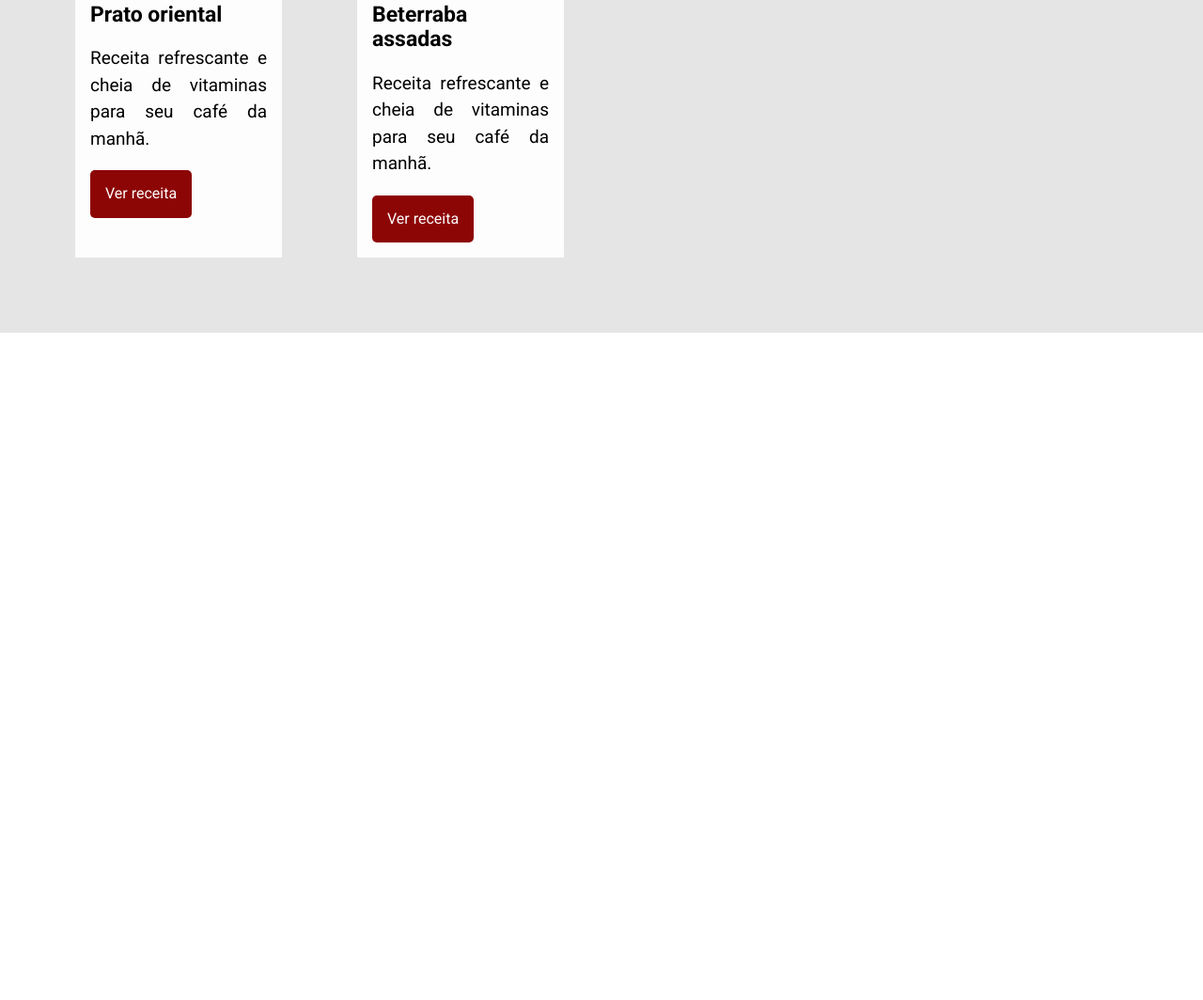
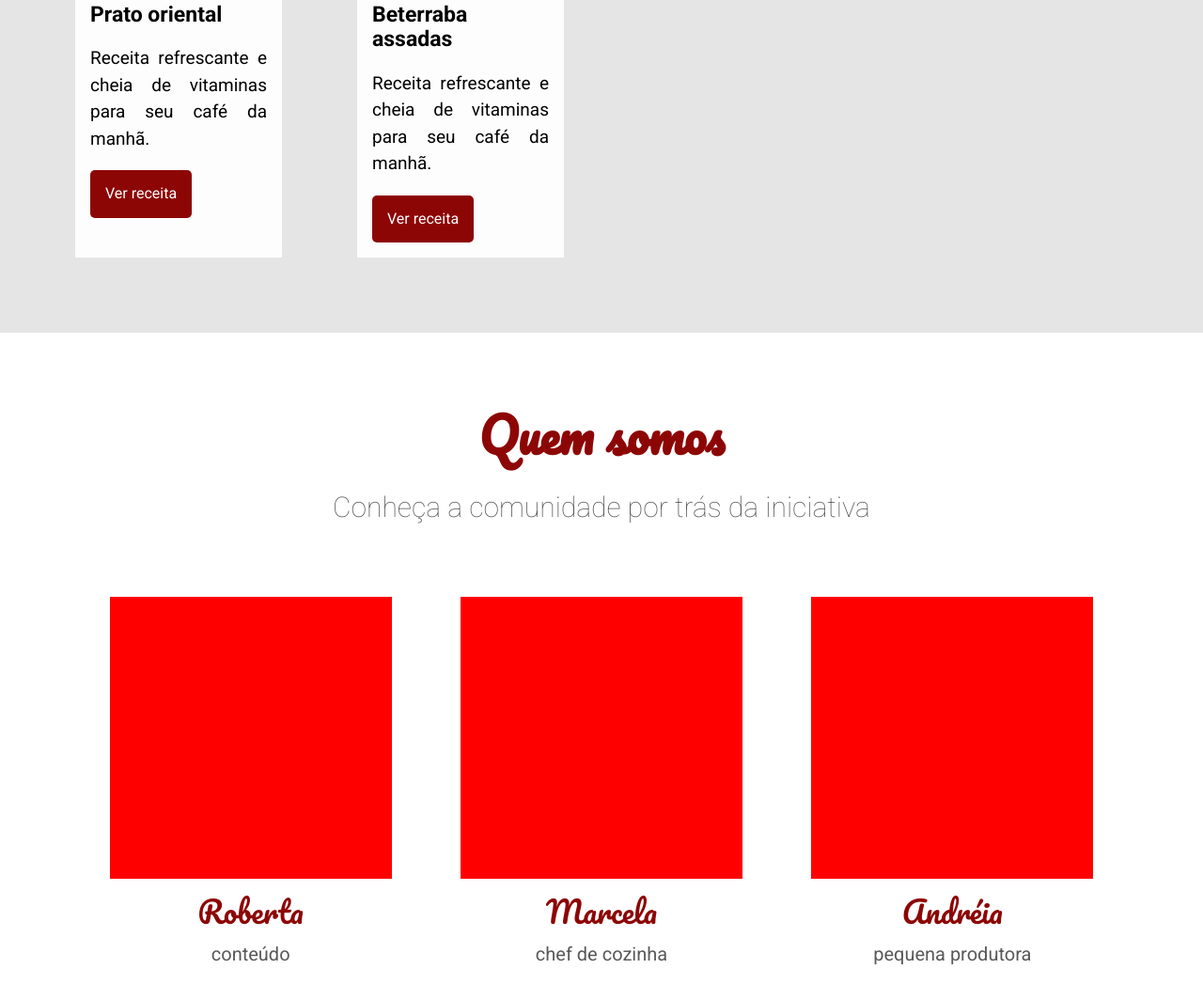
Before and after one commit to GentilSilva/ArquiteturaCss, a plain HTML site: page index.html in a window 1280 px wide. Shown: the part 1924-2988 px from the top of the page at 94% size. Before the commit the page ends 2278 px from the top, so only its background shows below. Drawn offline with Linux system fonts and the light colour scheme.

Commit message:
segundo commit - quemSomos e Pessoas

```diff
--- /dev/null
+++ b/assets/css/pessoa/pessoa-funcao.css
@@ -0,0 +1,5 @@
+.pessoa__funcao {
+    text-transform: lowercase;
+    color: #595959;
+    font-size: 1.25rem;
+}
--- /dev/null
+++ b/assets/css/pessoa/pessoa-imagem.css
@@ -0,0 +1,6 @@
+.pessoa__imagem {
+    background-color: red;
+    width: 300px;
+    height: 300px;
+    margin: 0 auto;
+}
--- /dev/null
+++ b/assets/css/pessoa/pessoa-nome.css
@@ -0,0 +1,6 @@
+.pessoa__nome {
+    margin: 1rem 0;
+    font-family: Pacifico, cursive;
+    color: #8d0606;
+    font-size: 2rem;
+}
--- /dev/null
+++ b/assets/css/pessoa/pessoa.css
@@ -0,0 +1,4 @@
+.pessoa {
+    display: flex;
+    flex-direction: column;
+}
--- /dev/null
+++ b/assets/css/pessoas.css
@@ -0,0 +1,5 @@
+.pessoas {
+    display: flex;
+    padding-top: 3rem;
+    justify-content: space-around;
+}
--- /dev/null
+++ b/assets/css/quemSomos/quemSomos-descricao.css
@@ -0,0 +1,5 @@
+.quem-somos__descricao {
+    font-weight: 100;
+    font-size: 1.875rem;
+    color: #595959;
+}
--- /dev/null
+++ b/assets/css/quemSomos/quemSomos-titulo.css
@@ -0,0 +1,6 @@
+.quem-somos__titulo {
+    margin-bottom: 1rem;
+    color: #8d0606;
+    font-size: 3.1875rem;
+    font-family: Pacifico, cursive;
+}
--- /dev/null
+++ b/assets/css/quemSomos/quemSomos.css
@@ -0,0 +1,4 @@
+.quem-somos {
+    text-align: center;
+    padding: 5rem;
+}
--- a/index.html
+++ b/index.html
@@ -25,6 +25,14 @@
         <link rel="stylesheet" href="./assets/css/receita/receita-titulo.css" />
         <link rel="stylesheet" href="./assets/css/receita/receita-descricao.css" />
         <link rel="stylesheet" href="./assets/css/receita/receita-botao.css" />
+        <link rel="stylesheet" href="./assets/css/quemSomos/quemSomos.css" />
+        <link rel="stylesheet" href="./assets/css/quemSomos/quemSomos-titulo.css" />
+        <link rel="stylesheet" href="./assets/css/quemSomos/quemSomos-descricao.css" />
+        <link rel="stylesheet" href="./assets/css/pessoas.css" />
+        <link rel="stylesheet" href="./assets/css/pessoa/pessoa.css" />
+        <link rel="stylesheet" href="./assets/css/pessoa/pessoa-imagem.css" />
+        <link rel="stylesheet" href="./assets/css/pessoa/pessoa-nome.css" />
+        <link rel="stylesheet" href="./assets/css/pessoa/pessoa-funcao.css" />
     </head>
     <body>
         <header class="cabecalho">
@@ -96,5 +104,26 @@
                 </div>
             </div>
         </section>
+        <section class="quem-somos">
+            <h3 class="quem-somos__titulo">Quem somos</h3>
+            <p class="quem-somos__descricao">Conheça a comunidade por trás da iniciativa</p>
+            <div class="pessoas">
+                <div class="pessoa">
+                    <div class="pessoa__imagem pessoa__imagem--roberta"></div>
+                    <span class="pessoa__nome">Roberta</span>
+                    <span class="pessoa__funcao">conteúdo</span>
+               </div>
+                <div class="pessoa">
+                    <div class="pessoa__imagem pessoa__imagem--marcela"></div>
+                    <span class="pessoa__nome">Marcela</span>
+                    <span class="pessoa__funcao">chef de cozinha</span>
+                </div>
+                <div class="pessoa">
+                    <div class="pessoa__imagem pessoa__imagem--andreia"></div>
+                    <span class="pessoa__nome">Andréia</span>
+                    <span class="pessoa__funcao">pequena produtora</span>
+                </div>
+            </div>
+        </section>
     </body>
 </html>
```
